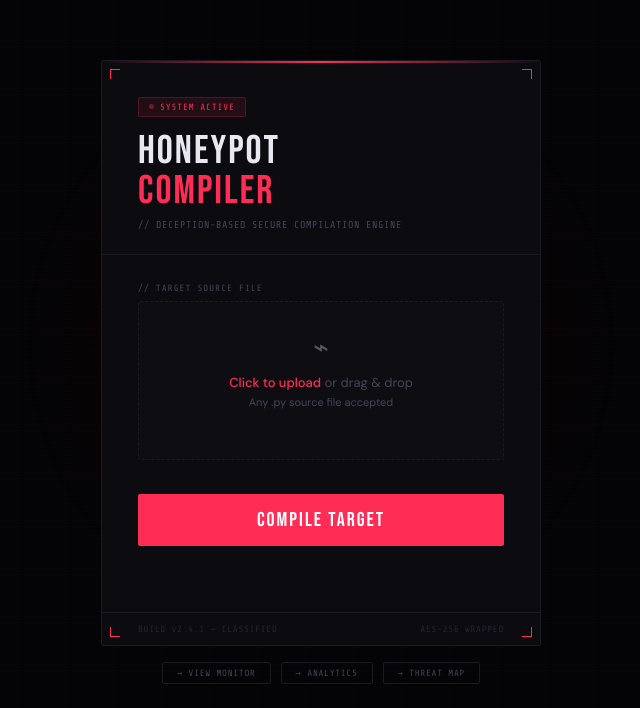
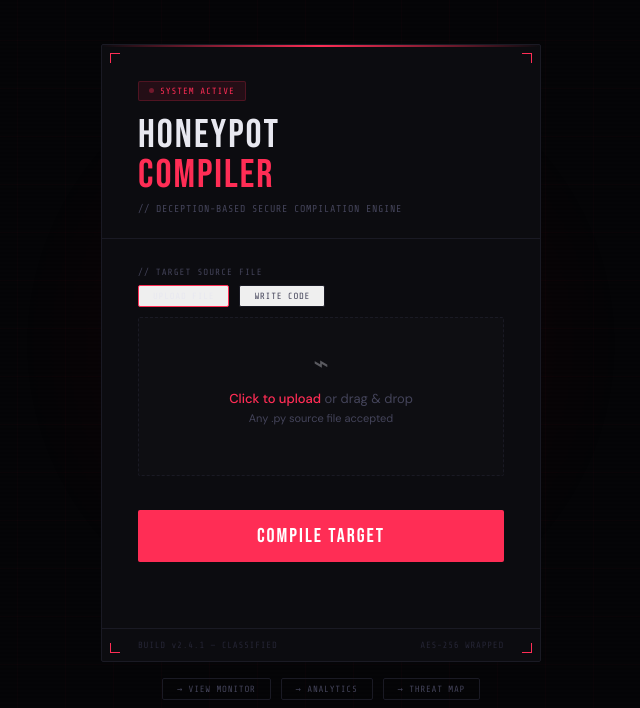
Before and after one commit to ShreyanshMittal1921/Compiler-Assisted-Honeypot-, a Flask app: page / in a window 1280 px wide. Shown: the part 56-764 px from the top of the page, without its empty margins (319-959 px from the left). Run offline with Flask 3, Linux system fonts and the light colour scheme; the visitor is signed in with stand-in values (Sample User, id 1).

Commit message:
Update frontend code upload and compiler steps UI

```diff
--- a/templates/index.html
+++ b/templates/index.html
@@ -158,12 +158,24 @@
 
       <div class="card-body">
         <div class="field-label">// TARGET SOURCE FILE</div>
+        <div class="tabs" style="display:flex;gap:10px;margin-bottom:10px;">
+          <button class="qn-btn active" id="tabUpload" onclick="switchTab('upload')" style="border-color:var(--red);color:var(--text);">UPLOAD FILE</button>
+          <button class="qn-btn" id="tabCode" onclick="switchTab('code')">WRITE CODE</button>
+        </div>
+
         <div class="file-drop" id="dropZone">
           <input type="file" id="fileInput" onchange="onFileSelect(this)">
           <span class="drop-icon">⌁</span>
           <div class="drop-text"><strong>Click to upload</strong> or drag & drop</div>
           <div class="drop-text" style="font-size:11px;margin-top:4px">Any .py source file accepted</div>
           <div class="file-name" id="fileName"></div>
+        </div>
+
+        <div class="code-editor" id="codeZone" style="display:none;">
+          <textarea id="codeInput" style="width:100%;height:150px;background:var(--panel);border:1px dashed var(--border);color:var(--text);font-family:var(--mono);padding:10px;resize:vertical;border-radius:2px;" placeholder="# Write python code here...
+def login(username, password):
+    if username == 'admin':
+        print('Welcome')"></textarea>
         </div>
 
         <div class="progress-wrap" id="progressWrap">
@@ -212,17 +224,41 @@
   if(input.files.length) document.getElementById('fileName').textContent='> '+input.files[0].name;
 }
 
+function switchTab(tab) {
+  if (tab === 'upload') {
+    document.getElementById('dropZone').style.display = 'block';
+    document.getElementById('codeZone').style.display = 'none';
+    document.getElementById('tabUpload').style.borderColor = 'var(--red)';
+    document.getElementById('tabUpload').style.color = 'var(--text)';
+    document.getElementById('tabCode').style.borderColor = 'var(--border)';
+    document.getElementById('tabCode').style.color = 'var(--muted)';
+  } else {
+    document.getElementById('dropZone').style.display = 'none';
+    document.getElementById('codeZone').style.display = 'block';
+    document.getElementById('tabCode').style.borderColor = 'var(--red)';
+    document.getElementById('tabCode').style.color = 'var(--text)';
+    document.getElementById('tabUpload').style.borderColor = 'var(--border)';
+    document.getElementById('tabUpload').style.color = 'var(--muted)';
+  }
+}
+
 async function uploadFile(){
   const fileInput=document.getElementById('fileInput');
+  const codeInput=document.getElementById('codeInput');
+  const isCode = document.getElementById('codeZone').style.display !== 'none';
   const status=document.getElementById('status');
   const statusBar=document.getElementById('statusBar');
   const progressWrap=document.getElementById('progressWrap');
   const progressBar=document.getElementById('progressBar');
   const btn=document.getElementById('compileBtn');
 
-  if(!fileInput.files.length){
+  if(!isCode && !fileInput.files.length){
     status.style.color='var(--amber)';
     status.innerText='⚠ SELECT A TARGET FILE FIRST';return;
+  }
+  if(isCode && !codeInput.value.trim()){
+    status.style.color='var(--amber)';
+    status.innerText='⚠ ENTER SOME CODE FIRST';return;
   }
 
   status.style.color='var(--blue)';
@@ -243,7 +279,11 @@
   },350);
 
   const formData=new FormData();
-  formData.append('file',fileInput.files[0]);
+  if (isCode) {
+    formData.append('code', codeInput.value);
+  } else {
+    formData.append('file', fileInput.files[0]);
+  }
 
   try{
     const res=await fetch('/compile',{method:'POST',body:formData});
```
Also changed, not shown: compiler.py (+5 -5 lines), templates/pipeline.html (+5 -5 lines), 1 other file.
